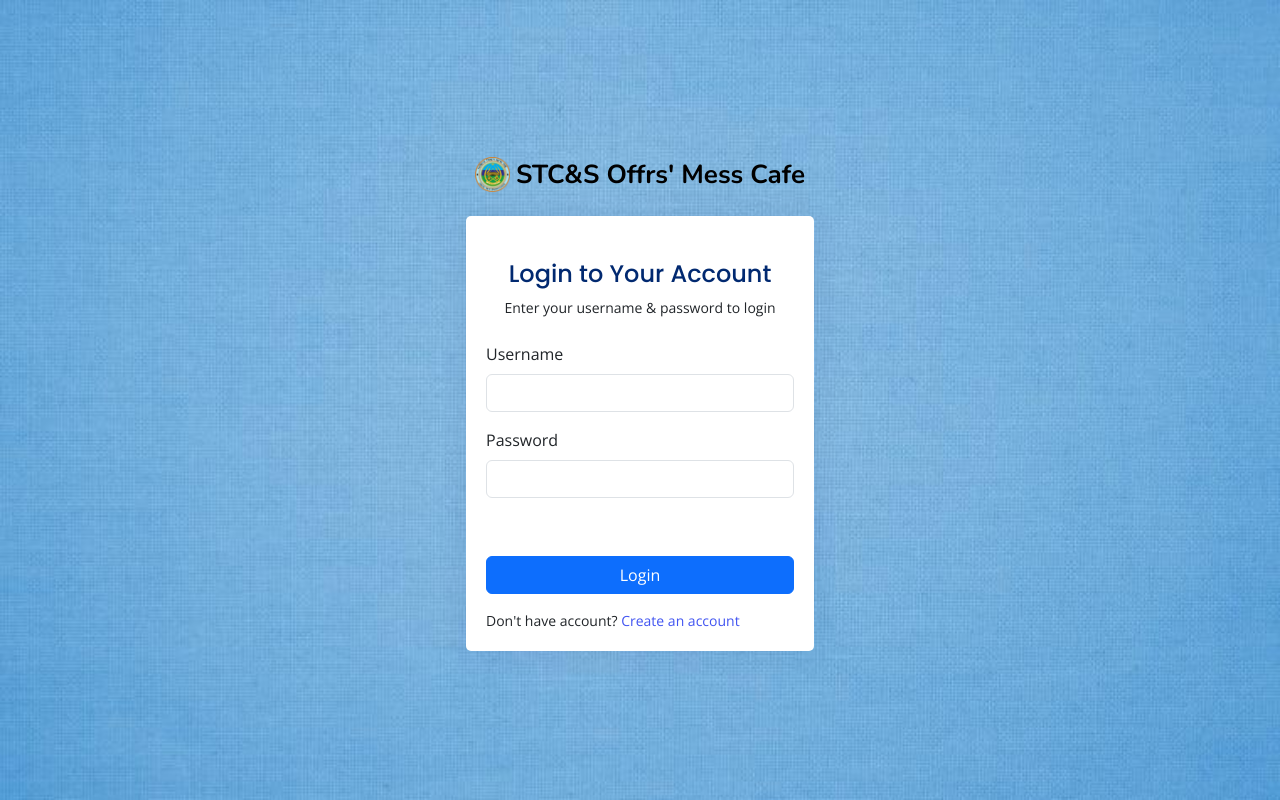
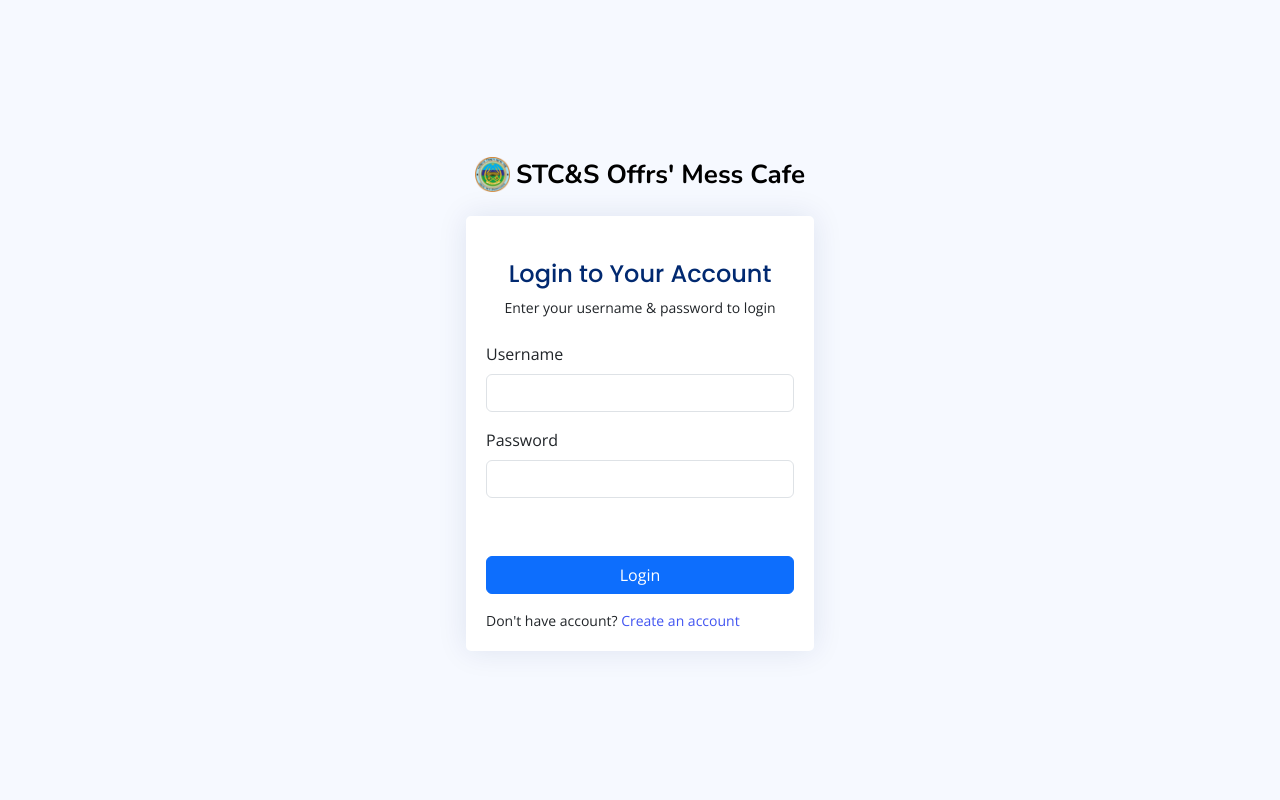
Before and after one commit to Mahdi3M/Canteen_Management, a Django app: page / in a window 1280 px wide. Run offline with Django 4.2, Linux system fonts and the light colour scheme; some libraries are stand-ins or nearby versions.

Commit message:
Grand Final Commit

```diff
--- a/Canteen_Management/Canteen/views.py
+++ b/Canteen_Management/Canteen/views.py
@@ -371,9 +371,10 @@ def nco_bills(request):
             return generate_bill_pdf(personal_no, due_orders)
 
         elif "payment_btn" in request.POST:
-            for order in orders:
-                order.paid = True
-                order.save()
+            with transaction.atomic():
+                for order in orders:
+                    order.paid = True
+                    order.save()
             print("Payment Complete")
 
     else:
--- a/Canteen_Management/templates/base2.html
+++ b/Canteen_Management/templates/base2.html
@@ -36,17 +36,6 @@
       console.log('Local storage cleared');
     }
   </script>
-
-  <style>
-    body {
-      font-family: "Open Sans", sans-serif;
-      background: url('../static/assets/img/bg.jpg');
-      background-size: cover;
-      background-repeat: no-repeat;
-      background-attachment: fixed;
-      color: #444444;
-    }
-  </style>
 
   <!-- =======================================================
   ** Created by: Md. Mahdi Mohtasim: https://github.com/Mahdi3M/Canteen_Management
```
Also changed, not shown: Canteen_Management/Canteen/utils.py (+6 -1 lines), Canteen_Management/db.sqlite3.
